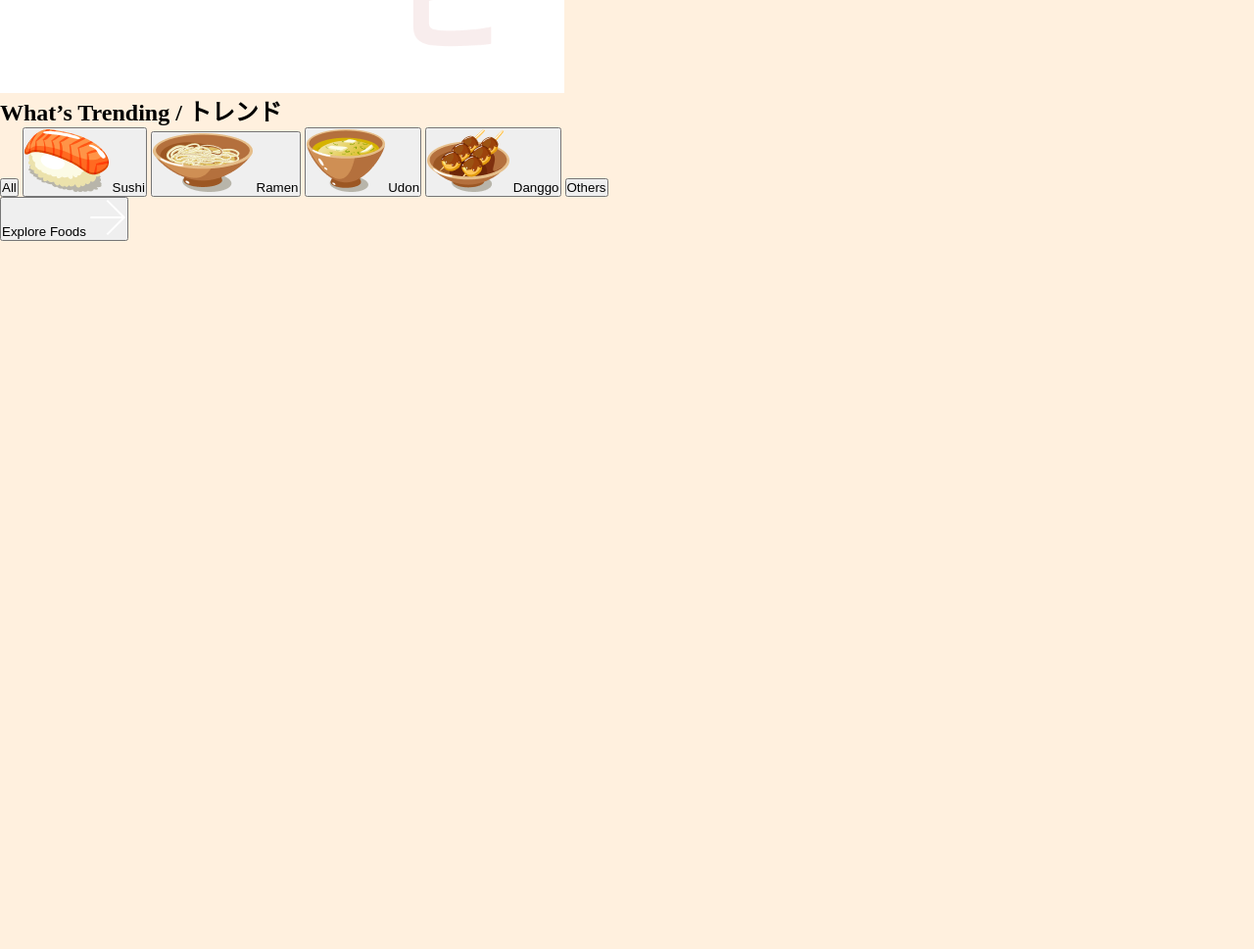
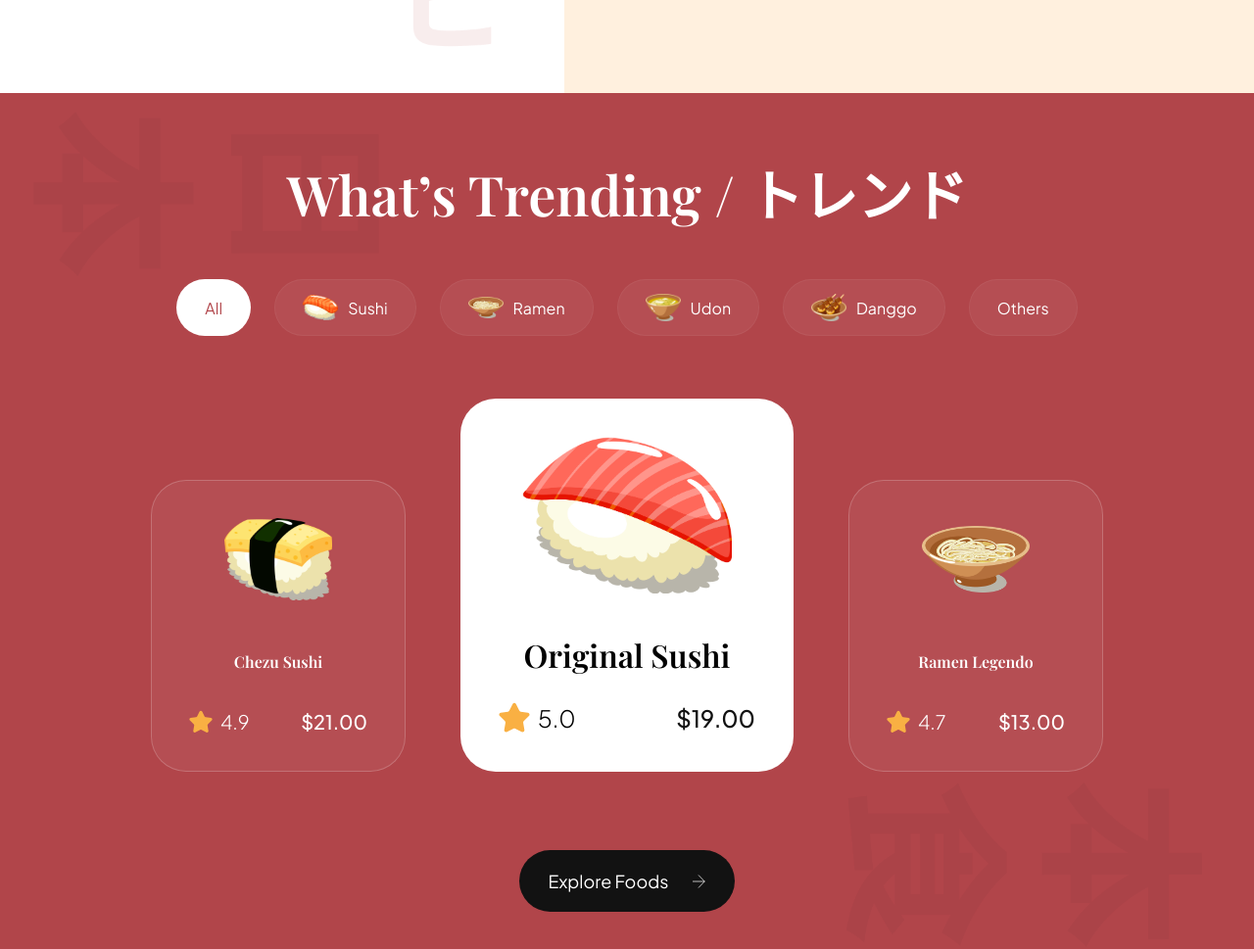
Before and after one commit to brian-gee/sushi_site, a website built with Vite: page index.html in a window 1280 px wide. Shown: the part 1423-2392 px from the top of the page at 98% size. Before the commit the page ends 1669 px from the top, so only its background shows below. Built offline with nearby package versions, Linux system fonts and the light colour scheme.

Commit message:
popular food finished

```diff
--- a/css/sections/popular.css
+++ b/css/sections/popular.css
@@ -0,0 +1,179 @@
+.popular-foods {
+  padding: 64px;
+  display: flex;
+  flex-direction: column;
+  background-color: var(--primary-color);
+  background-image: url('../../assets/popular_bg.png');
+  background-position: center;
+  background-repeat: no-repeat;
+  background-size: contain;
+  overflow: hidden;
+}
+
+.popular-foods__title {
+  font-size: 56px;
+  font-family: var(--playfair-display);
+  font-weight: 600;
+  line-height: 78px;
+  color: white;
+  text-align: center;
+}
+
+.popular-foods__filters {
+  margin-top: 48px;
+  max-width: 100%;
+  overflow-x: auto;
+  display: flex;
+  justify-content: center;
+  gap: 24px;
+}
+
+.popular-foods__filter-btn {
+  padding: 10px 28px;
+  display: flex;
+  flex-direction: row;
+  align-items: center;
+  gap: 10px;
+  background: rgba(255, 255, 255, 0.05);
+  border: 1px solid rgba(255, 255, 255, 0.05);
+  border-radius: 46px;
+  font-size: 16px;
+  font-weight: 300px;
+  line-height: 25px;
+  font-family: var(--plus-jakarta-sans);
+  color: #fff;
+  cursor: pointer;
+}
+
+.popular-foods__filter-btn img {
+  width: 36px;
+  height: 36px;
+  object-fit: contain;
+}
+
+.popular-foods__filter-btn.active {
+  background: #fff;
+  color: var(--primary-color);
+}
+
+.popular-foods__filter-btn:hover {
+  background: #fff;
+  color: var(--primary-color);
+}
+
+.popular-foods__catalog {
+  margin-top: 64px;
+  display: flex;
+  justify-content: center;
+  align-items: flex-end;
+  flex-wrap: wrap;
+  gap: 56px;
+}
+
+.popular-foods__btn {
+  width: fit-content;
+  padding: 20px 30px;
+  margin: 80px auto 0;
+  font-weight: 500px;
+  font-size: 18px;
+  line-height: 23px;
+  font-family: var(--plus-jakarta-sans);
+  color: #fff;
+  border: none;
+  outline: none;
+  background: var(--secondary-color);
+  border-radius: 64px;
+  cursor: pointer;
+}
+
+.popular-foods__btn img {
+  width: 14px;
+  height: 14px;
+  object-fit: contain;
+  margin-left: 21px;
+}
+
+.popular-foods__card {
+  padding: 38px;
+  min-width: 260px;
+  height: fit-content;
+  display: flex;
+  align-items: center;
+  flex-direction: column;
+  border-radius: 36px;
+  background: rgba(255, 255, 255, 0.05);
+  border: 1px solid rgba(255, 255, 255, 0.2);
+}
+
+.popular-foods__card-image {
+  width: 110px;
+  height: 84px;
+  object-fit: contain;
+}
+
+.popular-foods__card-title {
+  margin-top: 47px;
+  font-weight: 600;
+  font-size: 24xp;
+  line-height: 32px;
+  font-family: var(--playfair-display);
+  color: #fff;
+  text-align: center;
+}
+
+.popular-foods__card-details {
+  width: 100%;
+  margin-top: 32px;
+}
+
+.popular-foods__card-rating {
+  display: flex;
+  align-items: center;
+  gap: 8px;
+}
+
+.popular-foods__card-rating img {
+  width: 24px;
+  height: 24px;
+  object-fit: contain;
+}
+
+.popular-foods__card-rating p {
+  font-size: 20px;
+  font-weight: 300;
+  font-family: var(--plus-jakarta-sans);
+  color: #fff;
+}
+
+.popular-foods__card-price {
+  font-size: 20px;
+  font-weight: 500;
+  font-family: var(--plus-jakarta-sans);
+  color: #fff;
+}
+
+.popular-foods__card.active-card {
+  background: #fff;
+  min-width: 340px;
+}
+
+.popular-foods__card.active-card .popular-foods__card-image {
+  width: 214px;
+  height: 160px;
+}
+.popular-foods__card.active-card .popular-foods__card-title {
+  color: var(--black--500);
+  font-size: 32px;
+}
+.popular-foods__card.active-card .popular-foods__card-rating img {
+  width: 32px;
+  height: 32px;
+}
+.popular-foods__card.active-card .popular-foods__card-rating p {
+  font-size: 24px;
+  color: var(--grey-100);
+}
+.popular-foods__card.active-card .popular-foods__card-price {
+  font-size: 24px;
+  color: var(--secondary-color);
+}
--- a/index.html
+++ b/index.html
@@ -41,7 +41,7 @@
         <div class="hero-content-info">
           <h1>Feel the taste of Japanese food</h1>
           <p>
-            Feel the taste of the most popular Japanese food from anywhere and
+            Feel the taste of the most popular Japanese food from anywhere at
             anytime.
           </p>
           <div class="hero-content__buttons">
@@ -119,8 +119,51 @@
         </button>
         <button class="popular-foods__filter-btn">Others</button>
       </div>
-      <div class="popular-foods__catalog"></div>
-      <button class="popular-food__button">
+      <div class="popular-foods__catalog">
+        <article class="popular-foods__card">
+          <img
+            class="popular-foods__card-image"
+            src="assets/sushi-12.png"
+            alt="sushi-12" />
+          <h4 class="popular-foods__card-title">Chezu Sushi</h4>
+          <div class="popular-foods__card-details flex-between">
+            <div class="popular-foods__card-rating">
+              <img src="assets/star.svg" alt="star" />
+              <p>4.9</p>
+            </div>
+            <p class="popular-foods__card-price">$21.00</p>
+          </div>
+        </article>
+        <article class="popular-foods__card active-card">
+          <img
+            class="popular-foods__card-image"
+            src="assets/sushi-11.png"
+            alt="sushi-11" />
+          <h4 class="popular-foods__card-title">Original Sushi</h4>
+          <div class="popular-foods__card-details flex-between">
+            <div class="popular-foods__card-rating">
+              <img src="assets/star.svg" alt="star" />
+              <p>5.0</p>
+            </div>
+            <p class="popular-foods__card-price">$19.00</p>
+          </div>
+        </article>
+        <article class="popular-foods__card">
+          <img
+            class="popular-foods__card-image"
+            src="assets/sushi-10.png"
+            alt="sushi-10" />
+          <h4 class="popular-foods__card-title">Ramen Legendo</h4>
+          <div class="popular-foods__card-details flex-between">
+            <div class="popular-foods__card-rating">
+              <img src="assets/star.svg" alt="star" />
+              <p>4.7</p>
+            </div>
+            <p class="popular-foods__card-price">$13.00</p>
+          </div>
+        </article>
+      </div>
+      <button class="popular-foods__btn">
         Explore Foods
         <img src="assets/arrow-right.svg" alt="arrow-right" />
       </button>
```
